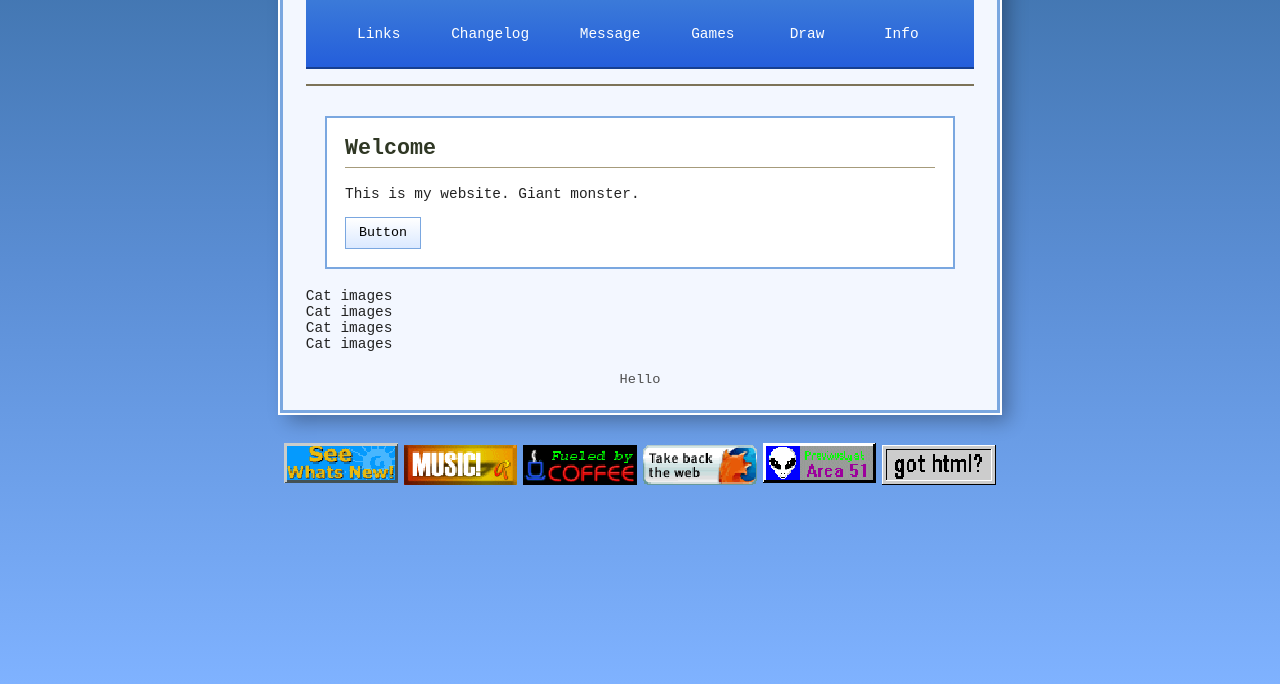
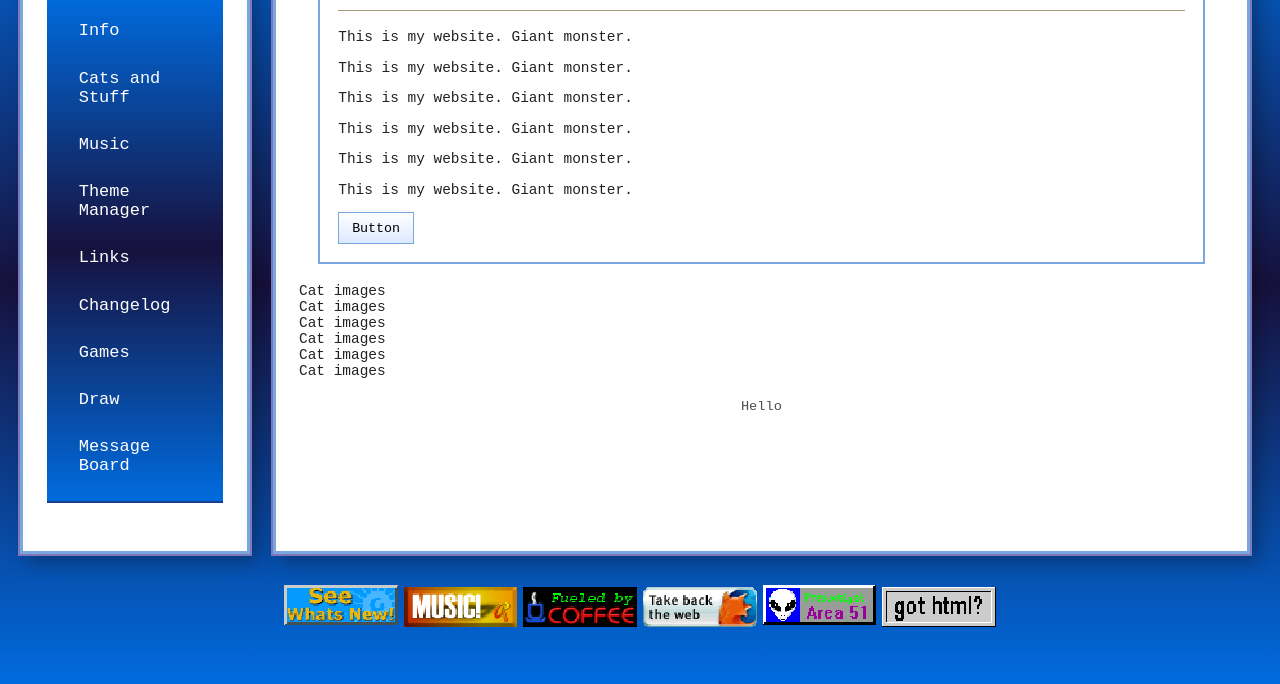
Before and after one commit to nathhandup/My-Website, a plain HTML site: page public/site.html in a window 1280 px wide. Shown: the part 116-800 px from the top of the page. Drawn offline with Linux system fonts and the light colour scheme; no server answers.

Commit message:
Style updates

```diff
--- a/public/css/components.css
+++ b/public/css/components.css
@@ -1,4 +1,15 @@
 /* ---- gif strip ---- */
+
+.paper-main-box {
+    background: var(--color-paper);
+
+    border:
+        3px solid var(--color-border);
+
+    box-shadow:
+        var(--shadow-paper);
+    padding: clamp(1rem, 3vw, 1.5rem);
+}
 
 .gif-strip {
 
--- a/public/css/layout.css
+++ b/public/css/layout.css
@@ -1,23 +1,28 @@
 #site-wrapper {
     width: clamp(320px, 90vw, 720px);
+    margin: 2rem 2rem 2rem 1.5rem;
+    flex: 1;
+    height: 80vh;
+}
 
-    margin: 2rem auto;
-
-    background: var(--color-paper);
-
-    border:
-        3px solid var(--color-border);
-
-    box-shadow:
-        var(--shadow-paper);
-    padding: clamp(1rem, 3vw, 1.5rem);
+#main-layout {
+    display:flex;
 }
 
 header {
+    display: flex;
+    flex-direction: column;
     text-align: center;
-    margin-bottom: var(--space-xl);
+    background-color: #ffffffee;
+
+    margin-top: var(--space-xl);
+    margin-left: var(--space-lg);
+
     border-bottom: 2px solid #7c7358;
+    padding-top: 15px;
     padding-bottom: 15px;
+    width: clamp(180px, 18vw, 260px);
+    height: 80vh;
 }
 
 #site-title {
--- a/public/css/navigation.css
+++ b/public/css/navigation.css
@@ -1,19 +1,25 @@
 #navbar {
     margin-top: 1rem;
+
+    margin: 0.75rem 0.1rem 0.15rem 0.1rem;
+
     background:
         linear-gradient(
             to bottom,
-            #3b7ad9,
-            var(--color-window-blue)
+            var(--color-page-bg-top),
+            var(--color-page-bg-middle),
+            var(--color-page-bg-bottom)
         );
 
     padding: clamp(0.75rem, 1.5vw, 1rem);
 
-    display: flex;
-    flex-wrap: wrap;
-    justify-content: center;
+    font-size: 17px;
 
-    gap: clamp(0.75rem, 2vw, 1.2rem);
+    display:flex;
+
+    flex-direction: column;
+
+    gap: var(--space-sm);
 
     border-top:
         1px solid #8fc3ff;
@@ -29,8 +35,8 @@
     margin: 0.25rem;
     padding: 0.35rem 0.75rem;
 
-    color: white;
-    text-align: center;
+    color: rgb(255, 255, 255);
+    text-align: left;
     text-decoration: none;
 
     border-radius: var(--radius-sm);
@@ -44,7 +50,7 @@
 }
 
 #navbar a:hover {
-    background: rgba(255,255,255,0.25);
+    background: rgba(0, 0, 0, 0.6);
 }
 
 #navbar a:active {
--- a/public/css/responsive.css
+++ b/public/css/responsive.css
@@ -1,3 +1,5 @@
+/*
+
 @media (max-width: 540px) {
     #site-wrapper {
         margin: 1rem auto;
@@ -44,3 +46,5 @@
         min-height: 8rem;
     }
 }
+
+*/
--- a/public/css/variables.css
+++ b/public/css/variables.css
@@ -1,15 +1,19 @@
 :root {
-    --color-page-bg-top: #3a6ea5;
-    --color-page-bg-middle: #5c8fd6;
-    --color-page-bg-bottom: #7fb2ff;
+    --color-page-bg-top: #006bde;
+    --color-page-bg-middle: #17113d;
+    --color-page-bg-bottom: #006bde;
 
-    --color-window-blue: #245edb;
-    --color-window-blue-light: #4d8ff0;
+    --color-window-top: #9201c3;
+    --color-window-middle: #24081f;
+    --color-window-bottom: #693c7b;
 
-    --color-border: #7aa7e0;
+    --color-border: #7aa6e0;
 
-    --color-paper: #f3f7ff;
-    --color-window: #ece9d8;
+    /* this is the main window bg */
+    --color-paper: #ffffff;
+
+    /* popup window bg */
+    --color-window: #ffffff;
 
     --color-text: #222;
     --color-text-dark: #243018;
@@ -26,13 +30,13 @@
     --radius-md: 8px;
 
     --shadow-window:
-        0 0 0 1px white,
-        8px 8px 20px rgba(0,0,0,.35);
+        0 0 0 1px rgb(0, 0, 0),
+        8px 8px 20px rgba(0, 0, 0, 0.46);
 
     --shadow-paper:
-        0 0 0 2px white,
+        0 0 0 2px rgb(126, 120, 186),
         8px 8px 18px rgba(0,0,0,.3);
 
     --font-main: "VT323", monospace;
-    --font-title: "Retro Floral", cursive;
+    --font-title: "Retro Floral";
 }
--- a/public/css/windows.css
+++ b/public/css/windows.css
@@ -31,9 +31,9 @@
      background:
         linear-gradient(
             to bottom,
-            var(--color-window-blue-light),
-            #2f6fdf 45%,
-            var(--color-window-blue)
+            var(--color-window-top),
+            var(--color-window-middle),
+            var(--color-window-bottom)
         );
 
     color: white;
--- a/public/site.html
+++ b/public/site.html
@@ -19,22 +19,32 @@
 
 <body>
 <div id="page-content">
-    <div id="site-wrapper">
-        <header>
-            <h1 id="site-title">Website</h1>
+
+    <div id="main-layout">
+        <header class="paper-main-box">
+            <h1 id="site-title">WEBSITE</h1>
             <nav id="navbar">
+                <a onclick="openWindow('info-window')">Info</a>
+                <a onclick="">Cats and Stuff</a>
+                <a onclick="">Music</a>
+                <a onclick="">Theme Manager</a>
                 <a onclick="openWindow('links-window')">Links</a>
                 <a onclick="openWindow('changelog-window')">Changelog</a>
-                <a onclick="openWindow('message-window')">Message </a>
                 <a onclick="openWindow('games-window')">Games</a>
                 <a onclick="openWindow('draw-window')">Draw</a>
-                <a onclick="openWindow('info-window')">Info</a>
+                <a onclick="openWindow('message-window')">Message Board </a>
             </nav>
         </header>
 
+        <div id="site-wrapper" class="paper-main-box">
             <main>
                 <section class="content-box">
                     <h2>Welcome</h2>
+                    <p>This is my website. Giant monster.</p>
+                    <p>This is my website. Giant monster.</p>
+                    <p>This is my website. Giant monster.</p>
+                    <p>This is my website. Giant monster.</p>
+                    <p>This is my website. Giant monster.</p>
                     <p>This is my website. Giant monster.</p>
 
                     <button class="retro-button"
@@ -43,14 +53,19 @@
                     </button>
                 </section>
             </main>
+
             <div> Cat images </div>
             <div> Cat images </div>
             <div> Cat images </div>
             <div> Cat images </div>
+            <div> Cat images </div>
+            <div> Cat images </div>
+
             <footer>
                 Hello
             </footer>
 
+        </div>
     </div>
 
     <div class="gif-strip">
```
Lines whose indentation alone changed are shown as unchanged.
